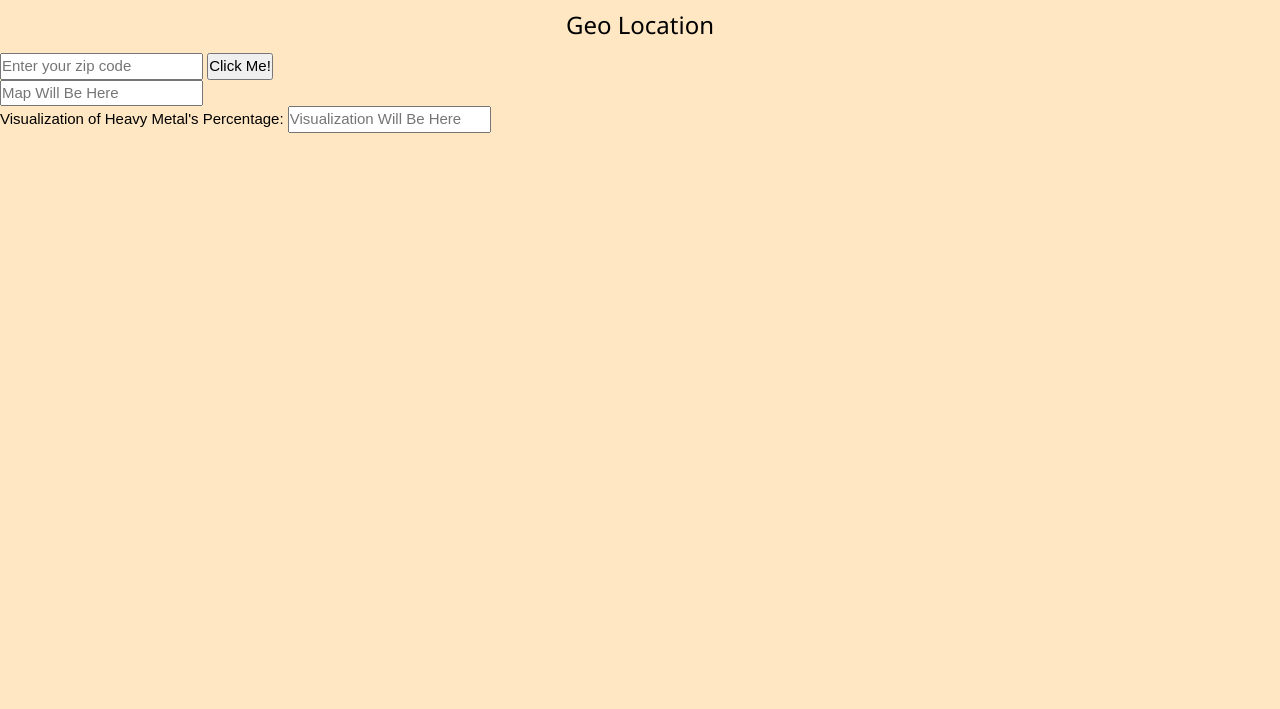
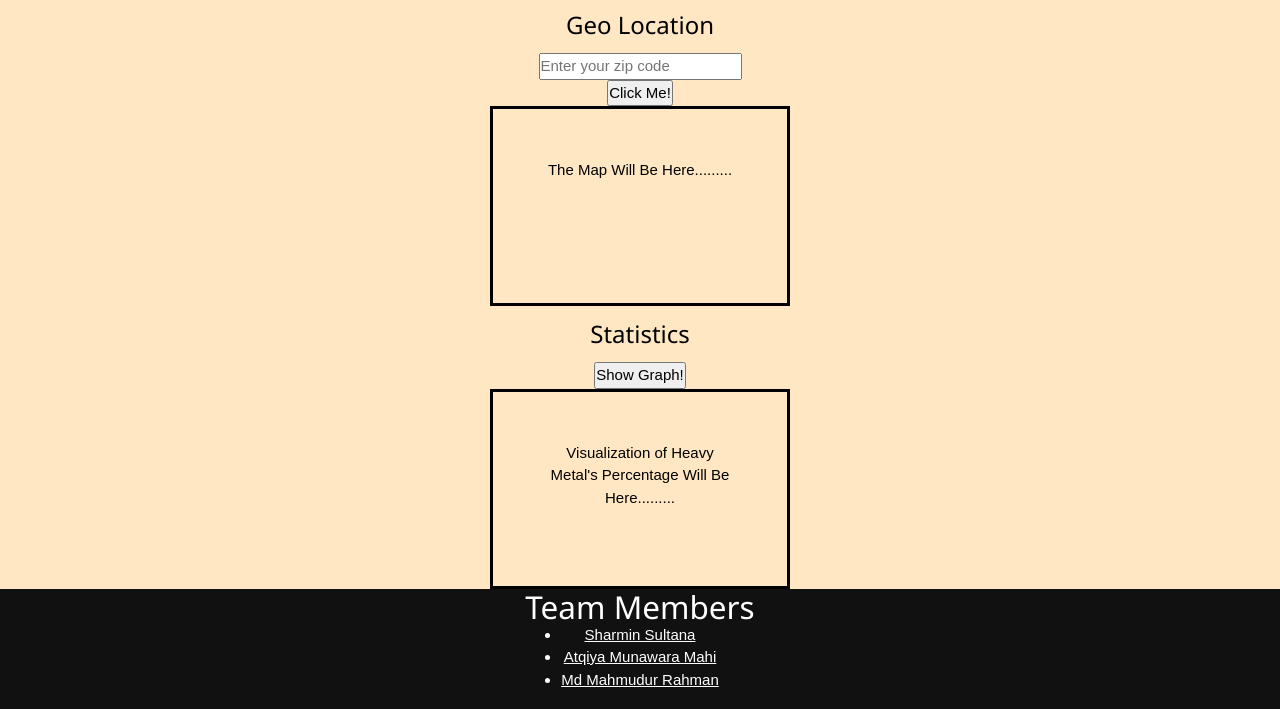
Before and after one commit to SharminAnu/SharminAnu.github.io, a plain HTML site: page index.html in a window 1280 px wide. Shown: the part 422-1131 px from the top of the page. Before the commit the page ends 800 px from the top, so only its background shows below. Drawn offline with nearby package versions, Linux system fonts and the light colour scheme.

Commit message:
index.html

```diff
--- a/index.html
+++ b/index.html
@@ -46,13 +46,13 @@ body{
     text-align: center;
 }
 
-footer{
-    position: absolute;
+.footer{
+    position: relative;
     bottom: 0;
     left: 0;
     right: 0;
     background: #111;
-    height: 10rem;
+    height: 8rem;
     width: 100vw;
     padding-top: 0px;
     padding-bottom: 2.5rem;
@@ -74,6 +74,12 @@ footer{
     color: #cacdd2;
 }
 
+.map {
+  width: 300px;
+  height: 200px;
+  padding: 50px;
+  border: 3px solid black;
+}
 
 </style>
 
@@ -91,19 +97,27 @@ footer{
     <center><a href="https://ibb.co/2vQt5g4"><img src="https://i.ibb.co/HtszXn8/1.jpg" alt="1" border="0"></a><br /></center>
 
     <p>The quality of drinking water is very crucial for a community to thrive. Lots of US households still suffer from contaminated drinking water like lead, arsenic etc. It is hard to keep track of the water contamination level in a city with complex water pipe structures and reservoirs. Our community based project will help to tackle this important problem.</p>
+  <center>
+    <h3>Geo Location</h3>
+    <input type="text" id="Zip Code" name="Zip Code" placeholder="Enter your zip code"><br>
+    <button type="button" onclick="location.SharminAnu/SharminAnu.github.io/map.html">Click Me!</button>
+    <div class="map">The Map Will Be Here.........</div>
+  </center>
 
+  <center>
+    <h3>Statistics</h3>
+    <button type="button" onclick="location.SharminAnu/SharminAnu.github.io/map.html">Show Graph!</button>
+    <div class="map">Visualization of Heavy Metal's Percentage Will Be Here.........</div>
+  </center>
 
-  <!-- <label for="Geo Location">Geo Location:</label> -->
-  <center><h3>Geo Location</h3></center>
-  <input type="text" id="Zip Code" name="Zip Code" placeholder="Enter your zip code">
-  <button type="button" onclick="map.html">Click Me!</button><br>
-  <input type="text" id="Geo Location" name="Geo Location" placeholder="Map Will Be Here"><br>
-
-  <label for="Visualization of Heavy Metal's Percentage">Visualization of Heavy Metal's Percentage:</label>
-  <input type="text" id="Visualization of Heavy Metal's Percentage" name="Visualization of Heavy Metal's Percentage" placeholder="Visualization Will Be Here">
-
-
-
+  <div class="footer">
+    <div class="footer-content">
+      <h3 class="footer-content h3">Team Members</h3>
+      <ul>
+        <li><a href="mailto:Sharmin_Sultana@student.uml.edu">Sharmin Sultana</a></li>
+        <li><a href="mailto:atqiyamunawara_mahi@student.uml.edu">Atqiya Munawara Mahi</a></li>
+        <li><a href="mailto:mdmahmudur_rahman@student.uml.edu">Md Mahmudur Rahman</a></li>
+     </ul>
     </div>
   </div>
 
@@ -117,9 +131,12 @@ footer{
      </ul>
     </div>
   </footer> -->
-<!-- <a href="path_to_login_page">
-  <button>Take me to the login page</button>
-</a> -->
+
+  </div>
+</div>
+
+
+
 
 </body>
 </html>
```
Lines whose indentation alone changed are shown as unchanged.
